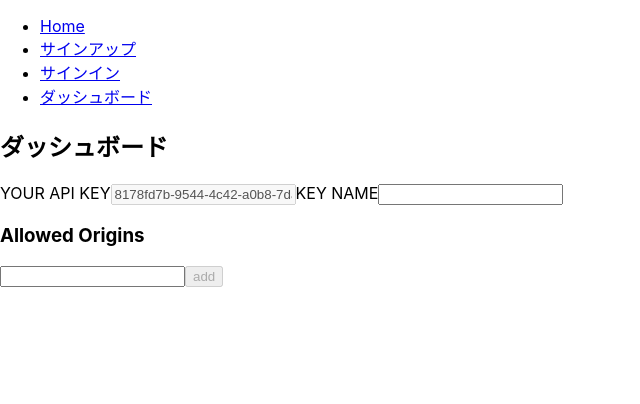
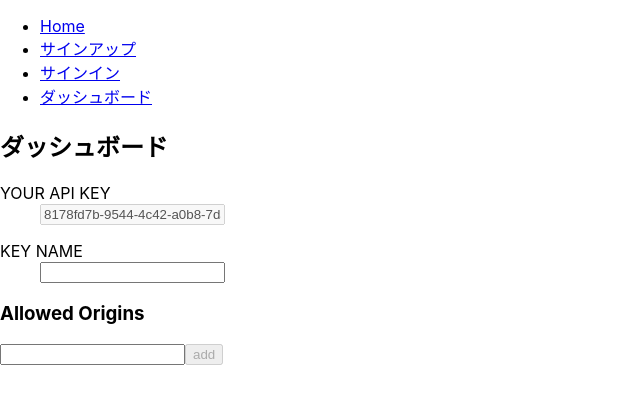
Before and after one commit to geolonia/app.geolonia.com, a React (Create React App) app: page /dashboard in a window 1280 px wide. Both pictures are taken after a click on the button "GET YOUR API KEY". Shown: the top 404 px of the page, without its empty margins (0-640 px from the left). Built offline with nearby package versions, Linux system fonts and the light colour scheme.

Commit message:
Fix markup of dashboard

```diff
--- a/src/routes/dashboard.js
+++ b/src/routes/dashboard.js
@@ -19,7 +19,11 @@ export class DashboardRoute extends React.PureComponent {
         <h2>{"ダッシュボード"}</h2>
         {yourApiKey ? (
           <div>
+            <dl>
+              <dt>
                 <label htmlFor={"your-api-key"}>{"YOUR API KEY"}</label>
+              </dt>
+              <dd>
                 <input
                   id={"your-api-key"}
                   type={"text"}
@@ -27,13 +31,21 @@ export class DashboardRoute extends React.PureComponent {
                   disabled={true}
                   onChange={x => x}
                 />
+              </dd>
+            </dl>
+            <dl>
+              <dt>
                 <label htmlFor={"key-name"}>{"KEY NAME"}</label>
+              </dt>
+              <dd>
                 <input
                   id={"key-name"}
                   type={"text"}
                   value={keyName}
                   onChange={e => this.setState({ keyName: e.target.value })}
                 />
+              </dd>
+            </dl>
             <h3>{"Allowed Origins"}</h3>
             <OriginList
               origins={allowedOrigins}
```
Lines whose indentation alone changed are shown as unchanged.
